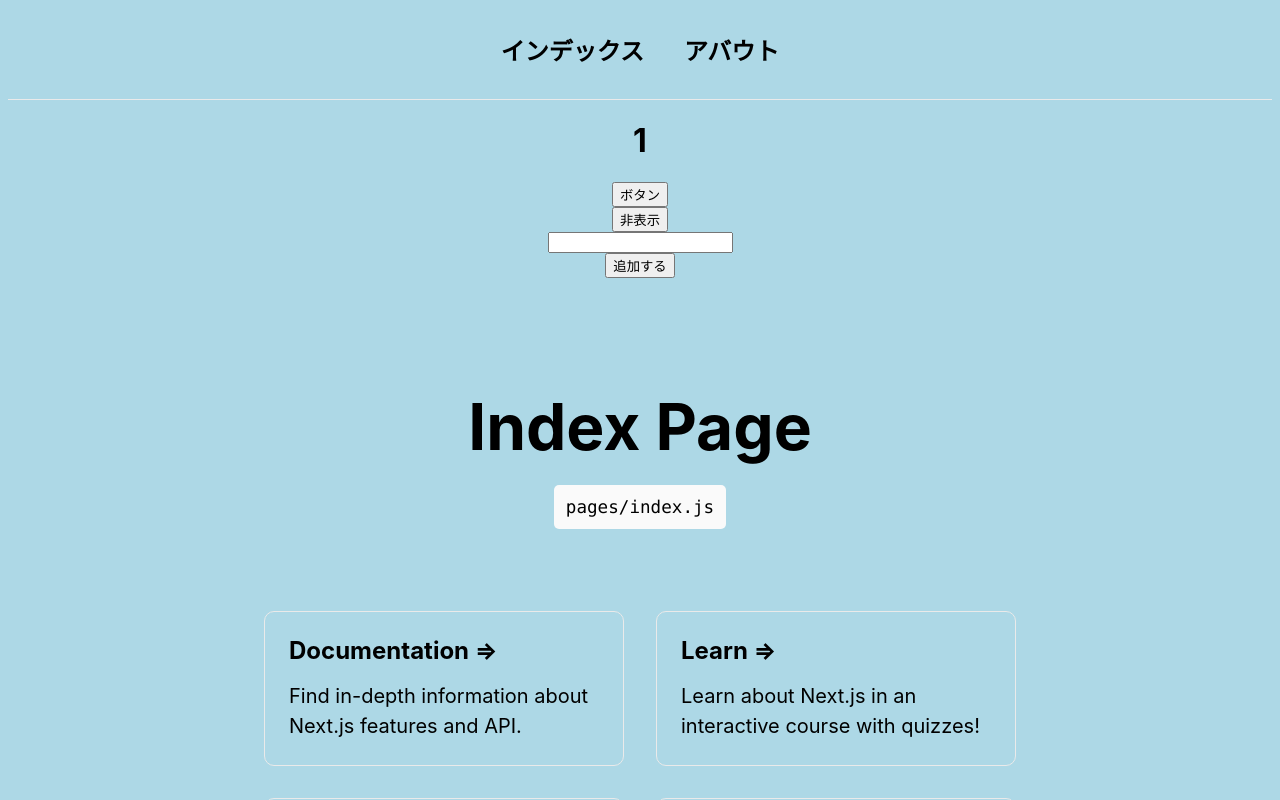
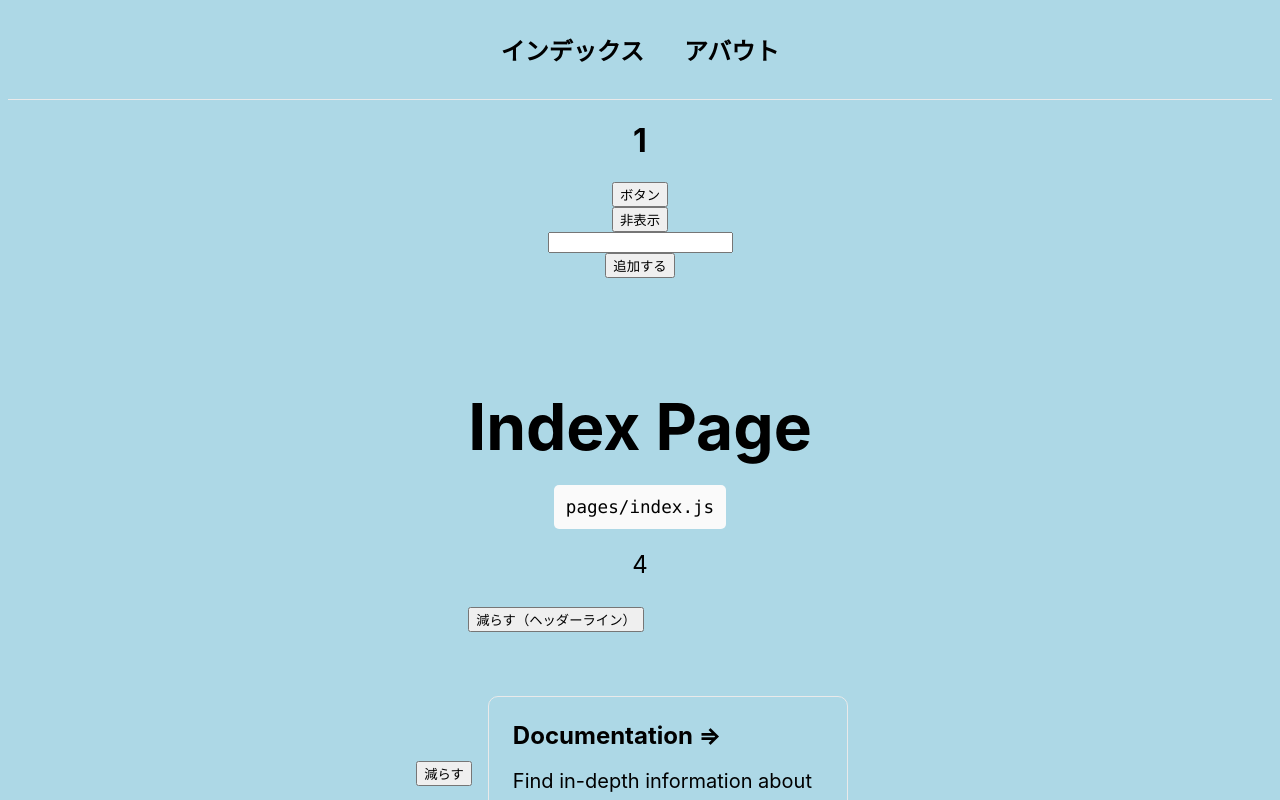
Before and after one commit to TomoyukiMatsuda/Nextjs_practice, a Next.js app: page / in a window 1280 px wide. Shown: the top 800 px of the page. Built offline with nearby package versions, Linux system fonts and the light colour scheme.

Commit message:
コンポーネント間のstateのリフトアップ #16

```diff
--- a/src/components/HeaderLine/index.jsx
+++ b/src/components/HeaderLine/index.jsx
@@ -1,7 +1,7 @@
 import classes from 'src/components/HeaderLine/HeaderLine.module.css'
 
 export function HeaderLine(props) {
-  const { root, children } = props;
+  const { root, children, handleReduce } = props;
 
   return (
     <div>
@@ -12,6 +12,7 @@
         <p className={classes.description}>
           {children}
         </p>
+      <button onClick={handleReduce}>減らす（ヘッダーライン）</button>
     </div>
   )
 }
--- a/src/components/Links/index.jsx
+++ b/src/components/Links/index.jsx
@@ -1,32 +1,11 @@
 import classes from 'src/components/Links/Links.module.css';
+import {useCallback, useState} from "react";
 
-const ITEMS = [
-  {
-    href: "https://nextjs.org/docs",
-    title: "Documentation \u21D2",
-    description: "Find in-depth information about Next.js features and API."
-  },
-  {
-    href: "https://nextjs.org/learn",
-    title: "Learn \u21D2",
-    description: "Learn about Next.js in an interactive course with quizzes!"
-  },
-  {
-    href: "https://github.com/vercel/next.js/tree/master/examples",
-    title: "Examples \u21D2",
-    description: "Discover and deploy boilerplate example Next.js projects."
-  },
-  {
-    href: "https://vercel.com/new?utm_source=create-next-app&utm_medium=default-template&utm_campaign=create-next-app",
-    title: "Deploy \u21D2",
-    description: "Instantly deploy your Next.js site to a public URL with Vercel."
-  },
-];
-
-export function Links() {
+export function Links({items, handleReduce}) {
   return (
     <div className={classes.grid}>
-      {ITEMS.map((item) => {
+      <button onClick={handleReduce}>減らす</button>
+      {items.map((item) => {
         return(
           <a key={item.title} href={item.href} className={classes.card}>
             <h3 className={classes.title}>{item.title}</h3>
--- a/src/components/Main/index.jsx
+++ b/src/components/Main/index.jsx
@@ -1,16 +1,47 @@
 import { HeaderLine } from 'src/components/HeaderLine'
 import { Links } from 'src/components/Links';
 import classes from 'src/components/Main/Main.module.css';
+import {useCallback, useState} from "react";
+
+const ITEMS = [
+  {
+    href: "https://nextjs.org/docs",
+    title: "Documentation \u21D2",
+    description: "Find in-depth information about Next.js features and API."
+  },
+  {
+    href: "https://nextjs.org/learn",
+    title: "Learn \u21D2",
+    description: "Learn about Next.js in an interactive course with quizzes!"
+  },
+  {
+    href: "https://github.com/vercel/next.js/tree/master/examples",
+    title: "Examples \u21D2",
+    description: "Discover and deploy boilerplate example Next.js projects."
+  },
+  {
+    href: "https://vercel.com/new?utm_source=create-next-app&utm_medium=default-template&utm_campaign=create-next-app",
+    title: "Deploy \u21D2",
+    description: "Instantly deploy your Next.js site to a public URL with Vercel."
+  },
+];
 
 export function Main(props) {
   const { root } = props;
+  const [items, setItems] = useState(ITEMS);
+  const handleReduce = useCallback(() => {
+    setItems((prevItems) => {
+      return prevItems.slice(0, prevItems.length - 1);
+    });
+  }, []);
 
   return (
     <main className={classes.main}>
-      <HeaderLine root={root} >
+      <HeaderLine root={root} handleReduce={handleReduce} >
         <code className={classes.code}>pages/{root}.js</code>
+        <p>{items.length}</p>
       </HeaderLine>
-      <Links />
+      <Links items={items} handleReduce={handleReduce}/>
     </main>
   )
 }
```
